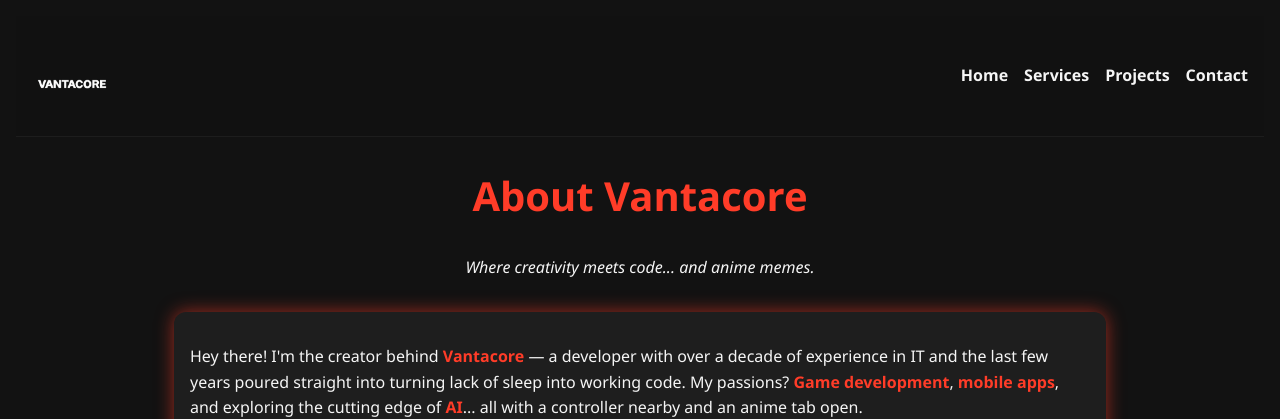
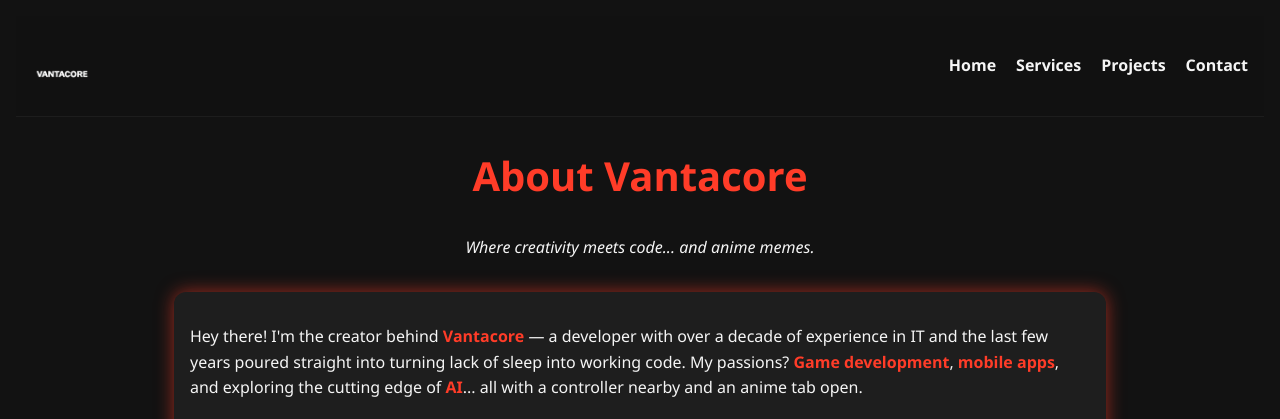
Before and after one commit to Techsimp68/UATMS587, a Flask app: page /about in a window 1280 px wide. Shown: the top 419 px of the page. Run offline with Flask 3, Linux system fonts and the light colour scheme.

Commit message:
Update about.html

```diff
--- a/templates/about.html
+++ b/templates/about.html
@@ -6,15 +6,9 @@
   <title>About Vantacore</title>
   <style>
     @keyframes pulseShadow {
-      0% {
-        box-shadow: 0 0 12px rgba(255, 60, 40, 0.3);
-      }
-      50% {
-        box-shadow: 0 0 20px rgba(255, 60, 40, 0.7);
-      }
-      100% {
-        box-shadow: 0 0 12px rgba(255, 60, 40, 0.3);
-      }
+      0% { box-shadow: 0 0 12px rgba(255, 60, 40, 0.3); }
+      50% { box-shadow: 0 0 20px rgba(255, 60, 40, 0.7); }
+      100% { box-shadow: 0 0 12px rgba(255, 60, 40, 0.3); }
     }
 
     body {
@@ -75,7 +69,7 @@
     }
 
     .nav-logo {
-      height: 80px;
+      height: 60px;
       width: auto;
     }
 
@@ -96,19 +90,19 @@
     .nav-links {
       list-style: none;
       display: flex;
-      gap: 1rem;
+      gap: 1.25rem;
       margin: 0;
       padding: 0;
     }
 
-    .nav-links a {
+    .nav-links li a {
       color: #f5f5f5;
       text-decoration: none;
       font-weight: bold;
       transition: color 0.3s ease;
     }
 
-    .nav-links a:hover {
+    .nav-links li a:hover {
       color: #ff3c28;
     }
 
@@ -119,7 +113,7 @@
         width: 100%;
         background-color: #1e1e1e;
         position: absolute;
-        top: 80px;
+        top: 70px;
         left: 0;
         padding: 1rem;
         z-index: 999;
@@ -134,7 +128,7 @@
       }
 
       .nav-logo {
-        height: 60px;
+        height: 50px;
       }
 
       h1 {
@@ -190,7 +184,6 @@
   <script>
     const toggle = document.getElementById('menuToggle');
     const navLinks = document.getElementById('navLinks');
-
     toggle.addEventListener('click', () => {
       navLinks.classList.toggle('active');
     });
```
